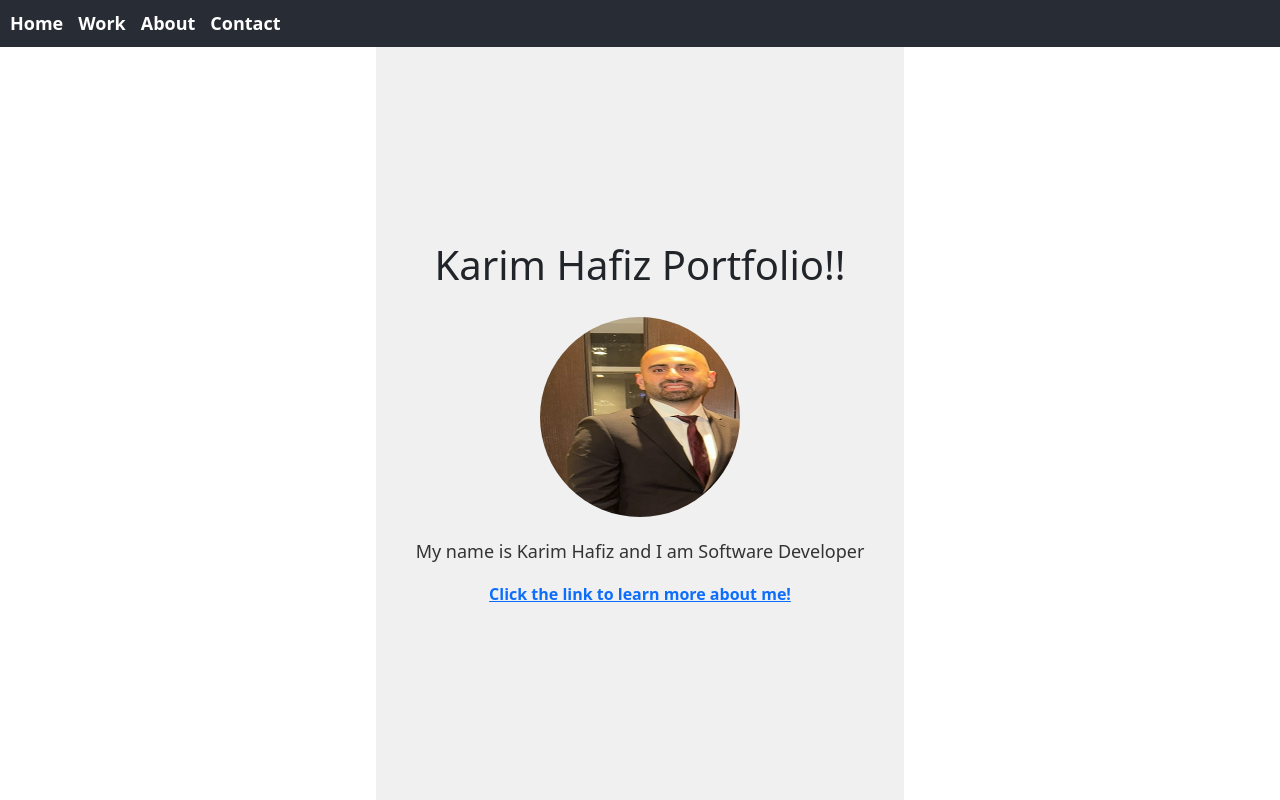
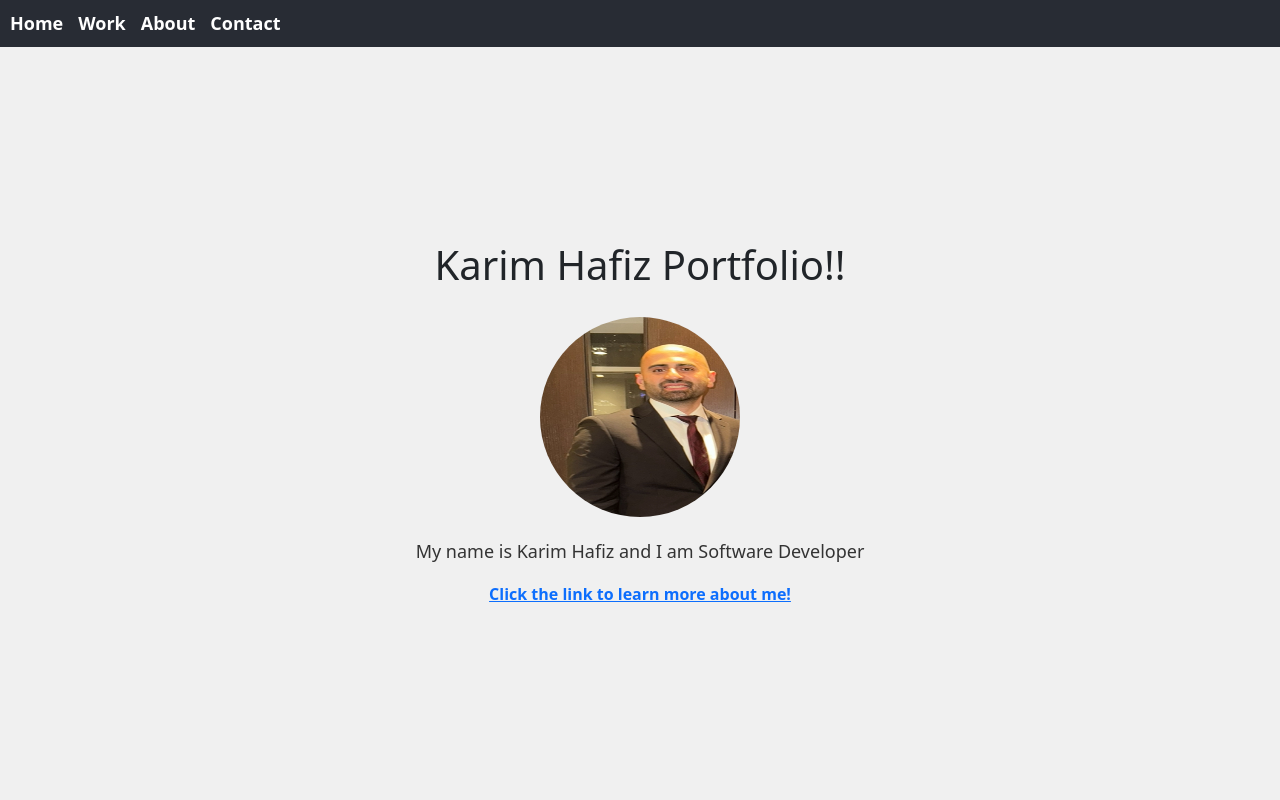
Before and after one commit to khafiz12/portfolio-app, a React (Create React App) app: page / in a window 1280 px wide. Built offline with nearby package versions, Linux system fonts and the light colour scheme.

Commit message:
make width wider.

```diff
--- a/src/App.css
+++ b/src/App.css
@@ -32,5 +32,6 @@
   justify-content: center;
   align-items: center;
   padding: 20px;
-  max-width: 1200px;
+  width: 100%; /* Set width to 100% */
+  max-width: 100%; /* Ensure it doesn't exceed the screen width */
 }
```
